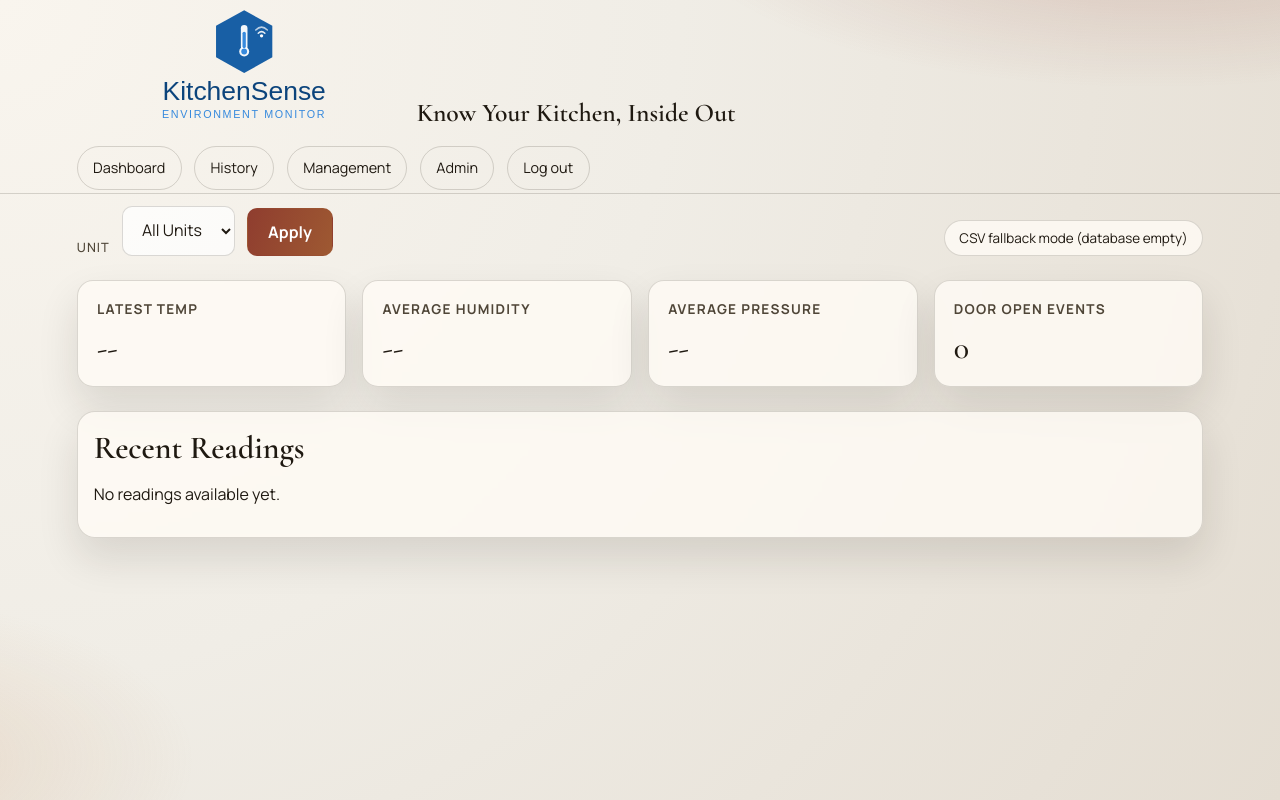
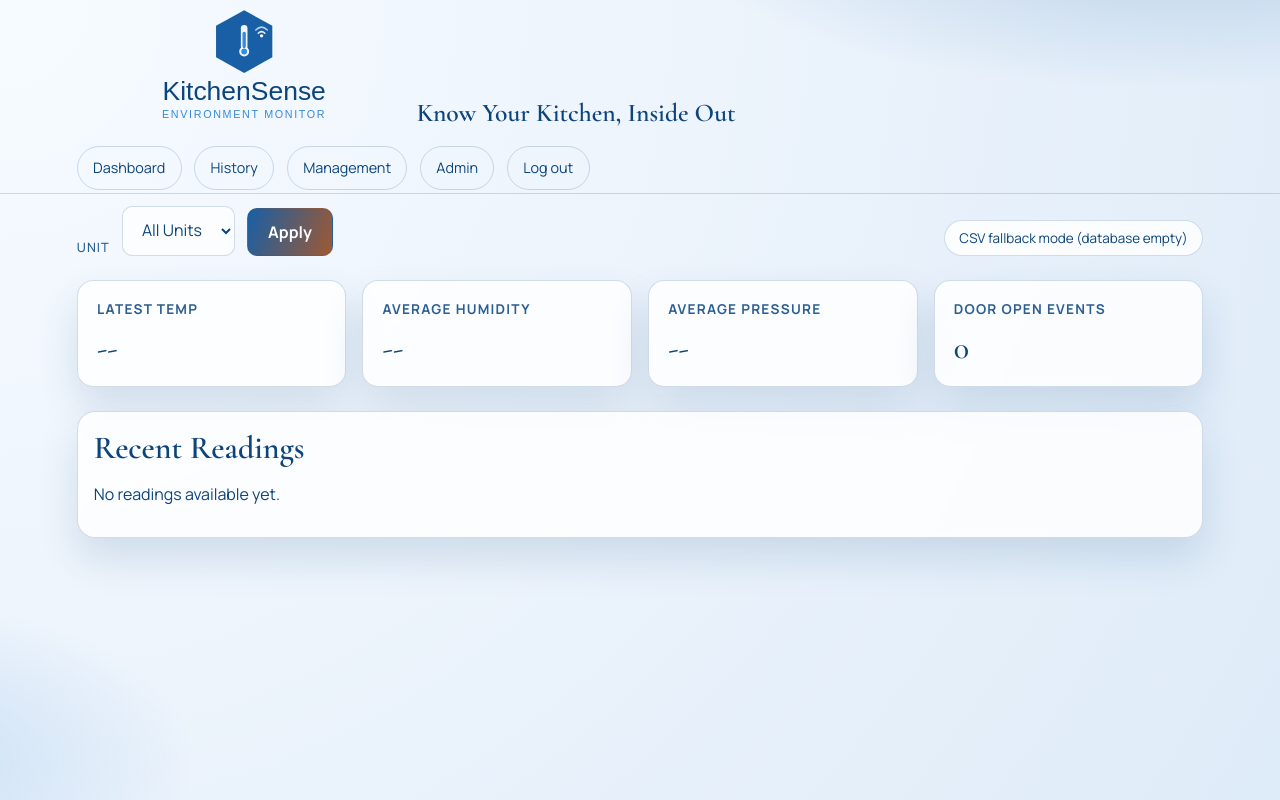
Before and after one commit to ConorWant/kitchenEnvironmentGroupProject, a Django app: page / in a window 1280 px wide. Run offline with Django 4.2, Linux system fonts and the light colour scheme; the visitor is signed in with stand-in values (Sample User, id 1); data that the repository does not hold is empty.

Commit message:
changed colour pallet

```diff
--- a/static/css/site.css
+++ b/static/css/site.css
@@ -1,13 +1,13 @@
 :root {
-    --bg: #f0ede6;
-    --bg-soft: #e4ddd2;
-    --ink: #1f1911;
-    --ink-soft: #4f4638;
-    --accent: #8f3d2f;
-    --accent-soft: #cf9c6e;
-    --panel: rgba(255, 252, 246, 0.8);
-    --line: rgba(31, 25, 17, 0.16);
-    --shadow: 0 20px 40px rgba(31, 25, 17, 0.12);
+    --bg: #edf4fc;
+    --bg-soft: #deebf8;
+    --ink: #0c447c;
+    --ink-soft: #2b5f93;
+    --accent: #185fa5;
+    --accent-soft: #378add;
+    --panel: rgba(255, 255, 255, 0.82);
+    --line: rgba(12, 68, 124, 0.18);
+    --shadow: 0 20px 40px rgba(12, 68, 124, 0.14);
 }
 
 * {
@@ -24,7 +24,7 @@ body {
     margin: 0;
     font-family: "Manrope", sans-serif;
     color: var(--ink);
-    background: radial-gradient(circle at 0% 0%, #f9f5ee 0%, var(--bg) 45%, var(--bg-soft) 100%);
+    background: radial-gradient(circle at 0% 0%, #f6fbff 0%, var(--bg) 45%, var(--bg-soft) 100%);
     min-height: 100vh;
 }
 
@@ -33,8 +33,8 @@ body {
     inset: 0;
     pointer-events: none;
     background:
-        radial-gradient(800px 280px at 90% -10%, rgba(143, 61, 47, 0.22), transparent 60%),
-        radial-gradient(520px 260px at -10% 95%, rgba(207, 156, 110, 0.22), transparent 62%);
+        radial-gradient(800px 280px at 90% -10%, rgba(24, 95, 165, 0.22), transparent 60%),
+        radial-gradient(520px 260px at -10% 95%, rgba(55, 138, 221, 0.2), transparent 62%);
     z-index: -1;
 }
 
```
